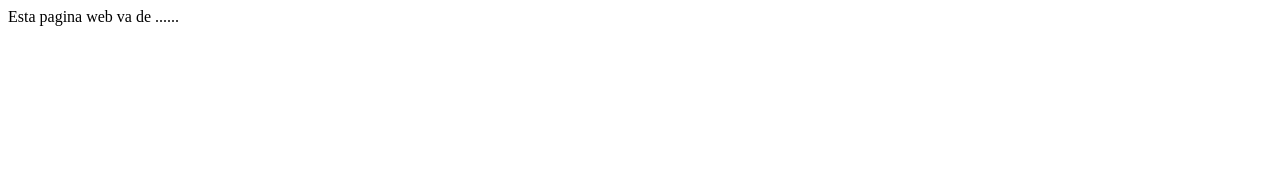
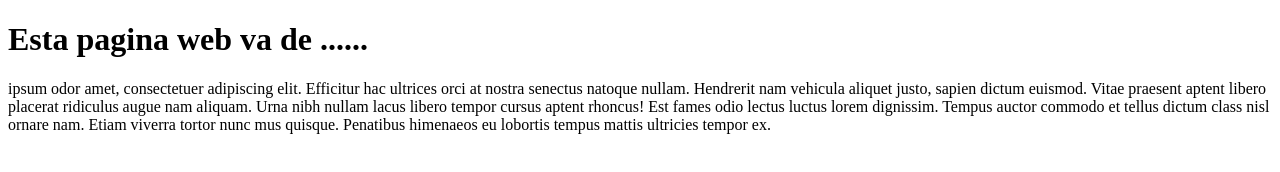
Before and after one commit to dssoto11/Proyecto-Aprendiendo-HTML5, a plain HTML site: page index.html in a window 1280 px wide. Drawn offline with Linux system fonts and the light colour scheme.

Commit message:
creando esqueleto de mi primera pagina web

```diff
--- a/index.html
+++ b/index.html
@@ -3,13 +3,28 @@
 <html lang="es">
 
 <head>
+    <title>Mi primera pagina web</title>
+    <meta name="description" content="Descripción corta de nuestra web para los buscadores">
+    <meta name="keywords" content=" palabra1, palabra2, palabra3">
+    <meta name="author" content="Nombre del author">
+    <link rel="icon" href="favicon.ico" type="image/x-icon">
     <meta charset="UTF-8">
     <meta name="viewport" content="width=device-widht, initial-scale=1.0">
-    <title> Mi primera pagina web</title>
+    <meta name="theme-color" content="#1e7bbf">
+
 </head>
 
 <body>
-     Esta pagina web va de ......
+    <h1>Esta pagina web va de ......</h1>
+    <p>ipsum odor amet, consectetuer adipiscing elit. Efficitur hac
+ultrices orci at nostra senectus natoque nullam. Hendrerit nam vehicula
+aliquet justo, sapien dictum euismod. Vitae praesent aptent libero
+placerat ridiculus augue nam aliquam. Urna nibh nullam lacus libero
+tempor cursus aptent rhoncus! Est fames odio lectus luctus lorem
+dignissim. Tempus auctor commodo et tellus dictum class nisl ornare
+nam. Etiam viverra tortor nunc mus quisque. Penatibus himenaeos eu
+lobortis tempus mattis ultricies tempor ex.</p>
+
 
 </body>
 </html>
```
